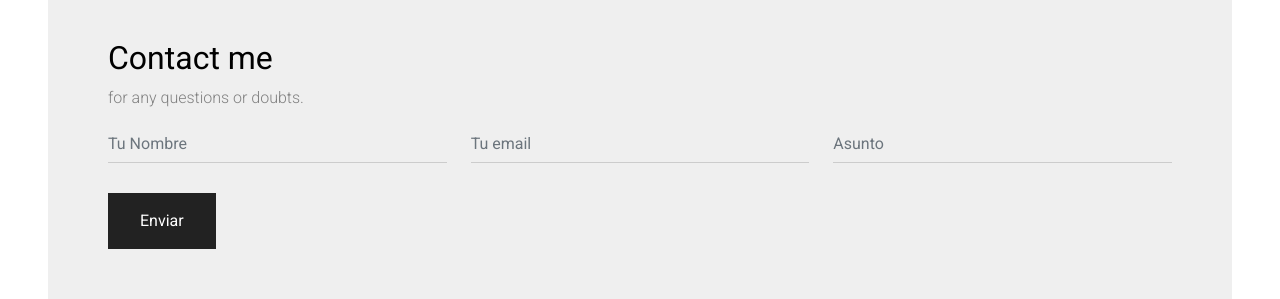
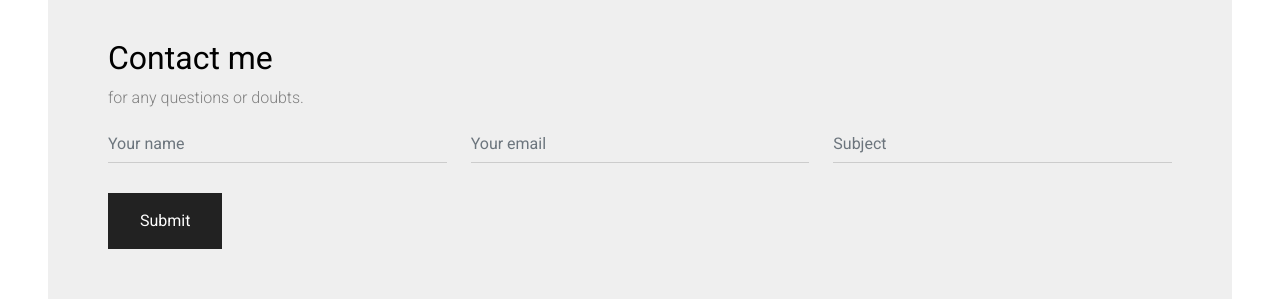
Before and after one commit to CristoperYarleque/CristoperY2022, a plain HTML site: page about.html in a window 1280 px wide. Shown: the part 1520-1819 px from the top of the page. Drawn offline with nearby package versions, Linux system fonts and the light colour scheme; files whose address does not match are found by name.

Commit message:
Update about.html

```diff
--- a/about.html
+++ b/about.html
@@ -168,7 +168,7 @@
                   type="text"
                   name="name"
                   class="form-control"
-                  placeholder="Tu Nombre"
+                  placeholder="Your name"
                 />
               </div>
             </div>
@@ -178,7 +178,7 @@
                   type="email"
                   name="email"
                   class="form-control"
-                  placeholder="Tu email"
+                  placeholder="Your email"
                 />
               </div>
             </div>
@@ -188,7 +188,7 @@
                   type="textarea"
                   name="context"
                   class="form-control"
-                  placeholder="Asunto"
+                  placeholder="Subject"
                 />
               </div>
             </div>
@@ -196,7 +196,7 @@
               <input
                 type="submit"
                 class="btn btn-black btn-block"
-                value="Enviar"
+                value="Submit"
               />
             </div>
           </div>
```
